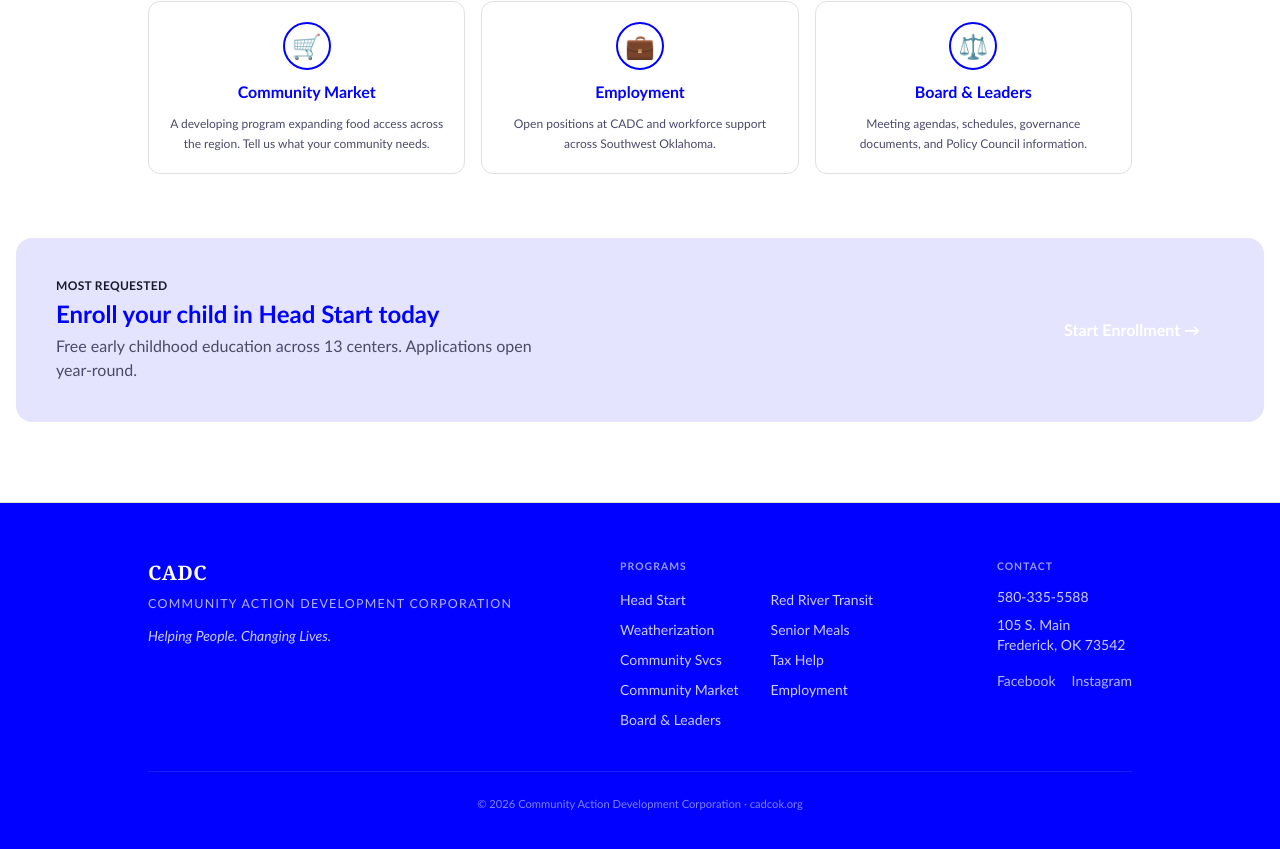
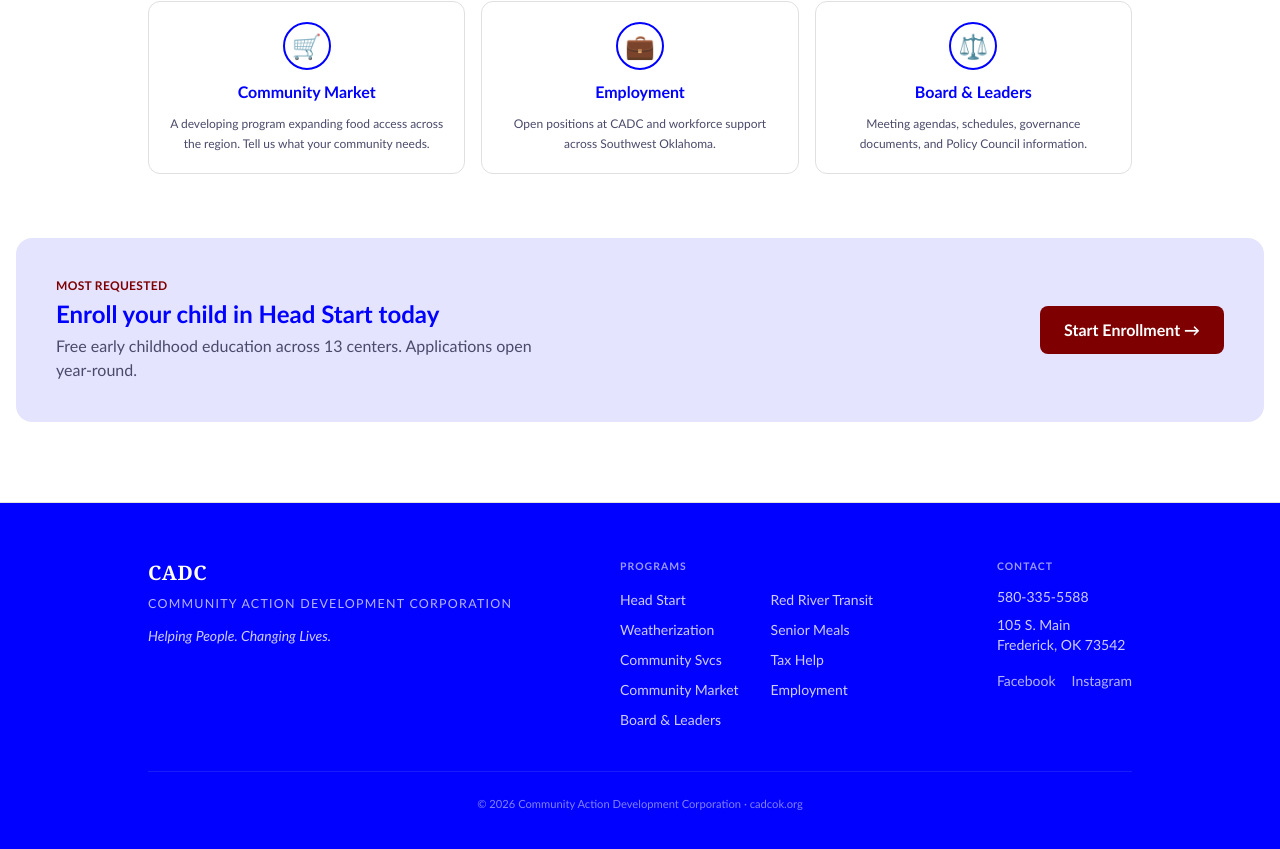
Before and after one commit to ironsilkstrategies/CADC, a Next.js app: page / in a window 1280 px wide. Shown: the part 1644-2493 px from the top of the page. Built offline with nearby package versions, Linux system fonts and the light colour scheme.

Commit message:
Add files via upload

```diff
--- a/app/page.tsx
+++ b/app/page.tsx
@@ -1,14 +1,13 @@
 import OrbitHero from "@/components/OrbitHero";
 import ProgramGrid from "@/components/ProgramGrid";
 import Link from "next/link";
-import { orgInfo } from "@/lib/programs";
 
 export default function Home() {
   return (
     <>
       <OrbitHero />
 
-      {/* Stats bar — the "9 sites in one" proof, quantified */}
+      {/* Stats bar */}
       <section className="bg-[var(--cadc-blue)] text-white">
         <div className="mx-auto max-w-7xl px-4 py-8 grid grid-cols-2 md:grid-cols-4 gap-6 text-center">
           {[
@@ -29,11 +28,11 @@ export default function Home() {
 
       <ProgramGrid />
 
-      {/* Head Start priority CTA — highest-traffic program */}
+      {/* Head Start CTA */}
       <section className="mx-auto max-w-7xl px-4 pb-20">
         <div className="bg-[var(--cadc-blue-light)] rounded-2xl p-8 md:p-10 flex flex-col md:flex-row items-center gap-6 justify-between">
           <div>
-            <p className="text-xs font-bold text-[var(--cadc-red)] uppercase tracking-wide mb-1">
+            <p className="text-xs font-bold text-[var(--cadc-maroon)] uppercase tracking-wide mb-1">
               Most requested
             </p>
             <h2 className="text-xl md:text-2xl font-bold text-[var(--cadc-blue)]">
@@ -46,7 +45,7 @@ export default function Home() {
           </div>
           <Link
             href="/programs/head-start"
-            className="shrink-0 px-6 py-3 rounded-lg bg-[var(--cadc-red)] text-white font-bold hover:bg-[var(--cadc-red-dark)] transition-colors"
+            className="shrink-0 px-6 py-3 rounded-lg bg-[var(--cadc-maroon)] text-white font-bold hover:bg-[var(--cadc-maroon-dark)] transition-colors"
           >
             Start Enrollment →
           </Link>
```
